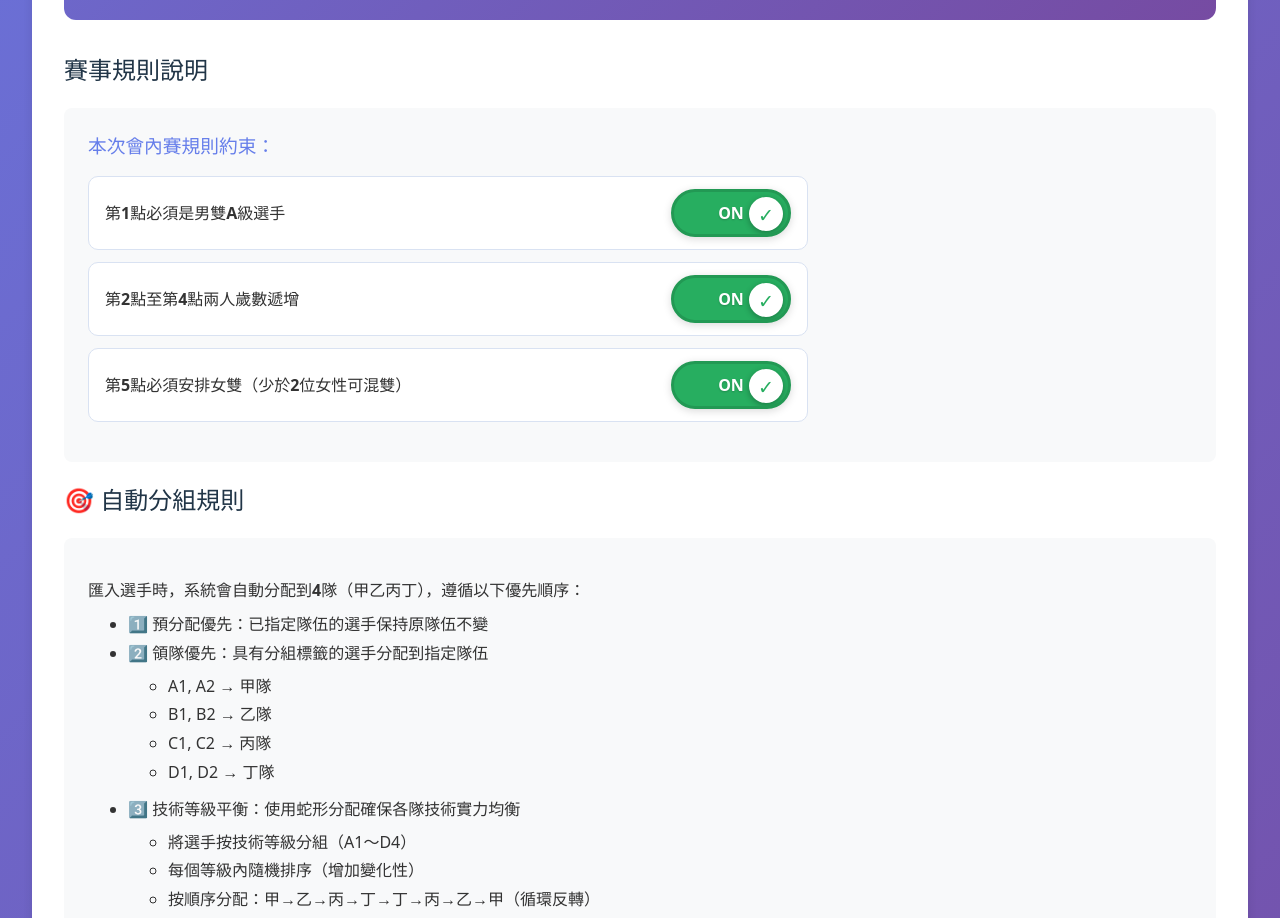
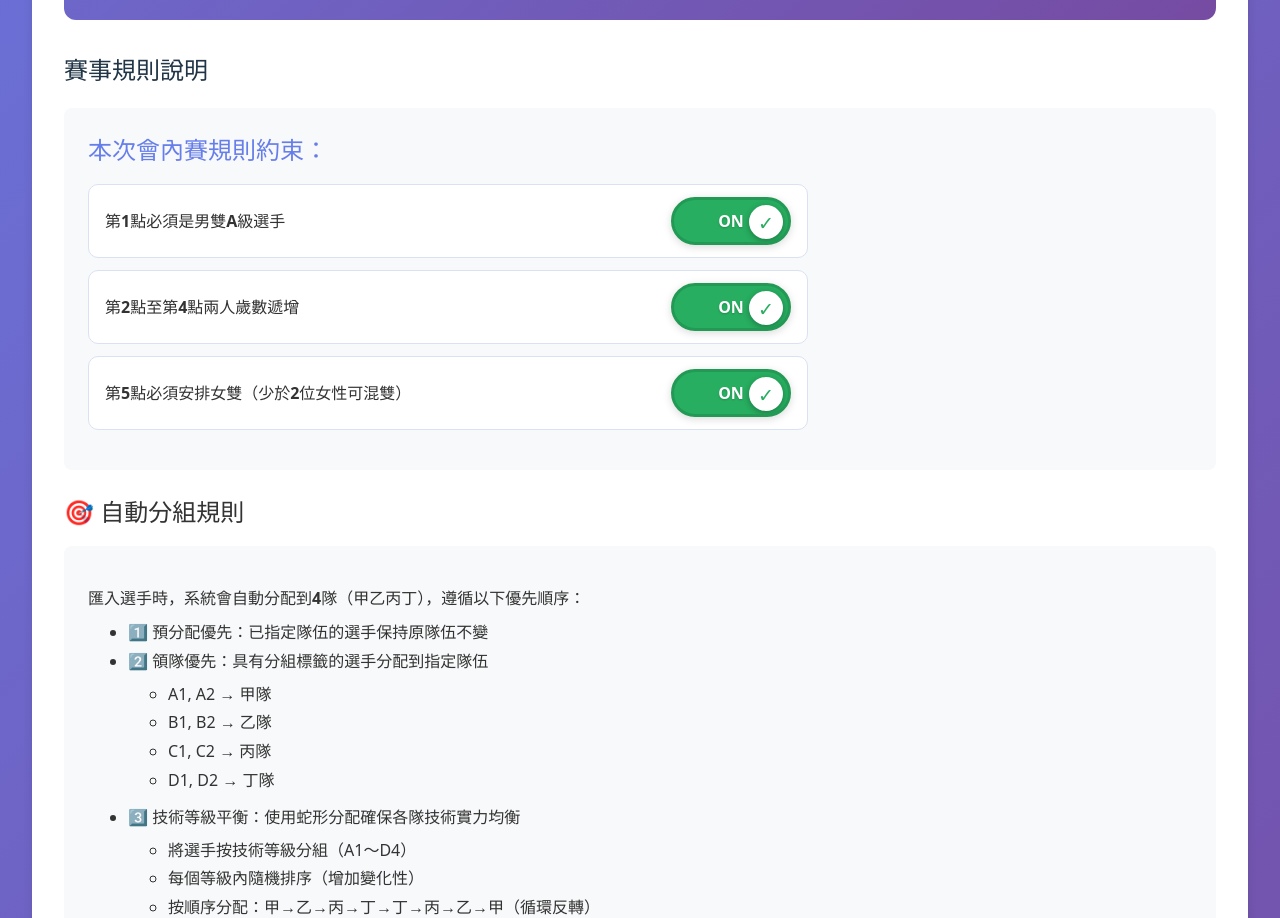
Before and after one commit to alberthsu-cl/TennisDouble, a React (Vite) app: page / in a window 1280 px wide. Shown: the part 1240-2158 px from the top of the page. Built offline with nearby package versions, Linux system fonts and the light colour scheme.

Commit message:
refine css

```diff
--- a/src/App.css
+++ b/src/App.css
@@ -465,6 +465,19 @@
   color: #333;
 }
 
+.auto-group-heading {
+  display: flex;
+  align-items: center;
+  gap: 0.4rem;
+  color: #333;
+  margin: 1.5rem 0 0.5rem;
+  font-size: 1.5rem;
+}
+
+.auto-group-heading-icon {
+  line-height: 1;
+}
+
 .rules-header {
   display: flex;
   flex-direction: column;
@@ -538,6 +551,10 @@
   margin-top: 0;
   margin-bottom: 0;
   color: #667eea;
+}
+
+.rules-constraints-heading {
+  font-size: 1.5rem;
 }
 
 .rules-box ul {
--- a/src/App.tsx
+++ b/src/App.tsx
@@ -1473,7 +1473,7 @@ function App() {
             <h2>賽事規則說明</h2>
             <div className="rules-box">
               <div className="rules-header">
-                <h3>{settings.tournamentMode === 'inter-club' ? '友誼賽比賽規則：' : '本次會內賽規則約束：'}</h3>
+                <h3 className="rules-constraints-heading">{settings.tournamentMode === 'inter-club' ? '友誼賽比賽規則：' : '本次會內賽規則約束：'}</h3>
                 {settings.tournamentMode === 'internal' && (
                   <div className="rules-toggle">
                     <div className="constraint-toggle-list">
@@ -1529,7 +1529,10 @@ function App() {
               )}
             </div>
 
-            <h2>🎯 自動分組規則</h2>
+            <h2 className="auto-group-heading">
+              <span className="auto-group-heading-icon" aria-hidden="true">🎯</span>
+              <span>自動分組規則</span>
+            </h2>
             <div className="rules-box">
               <p style={{ marginBottom: '0.5rem', fontWeight: '600' }}>匯入選手時，系統會自動分配到4隊（甲乙丙丁），遵循以下優先順序：</p>
               <ul style={{ marginTop: '0.5rem' }}>
```
Also changed, not shown: 4 other files (tests, documents, lock files or other folders).
